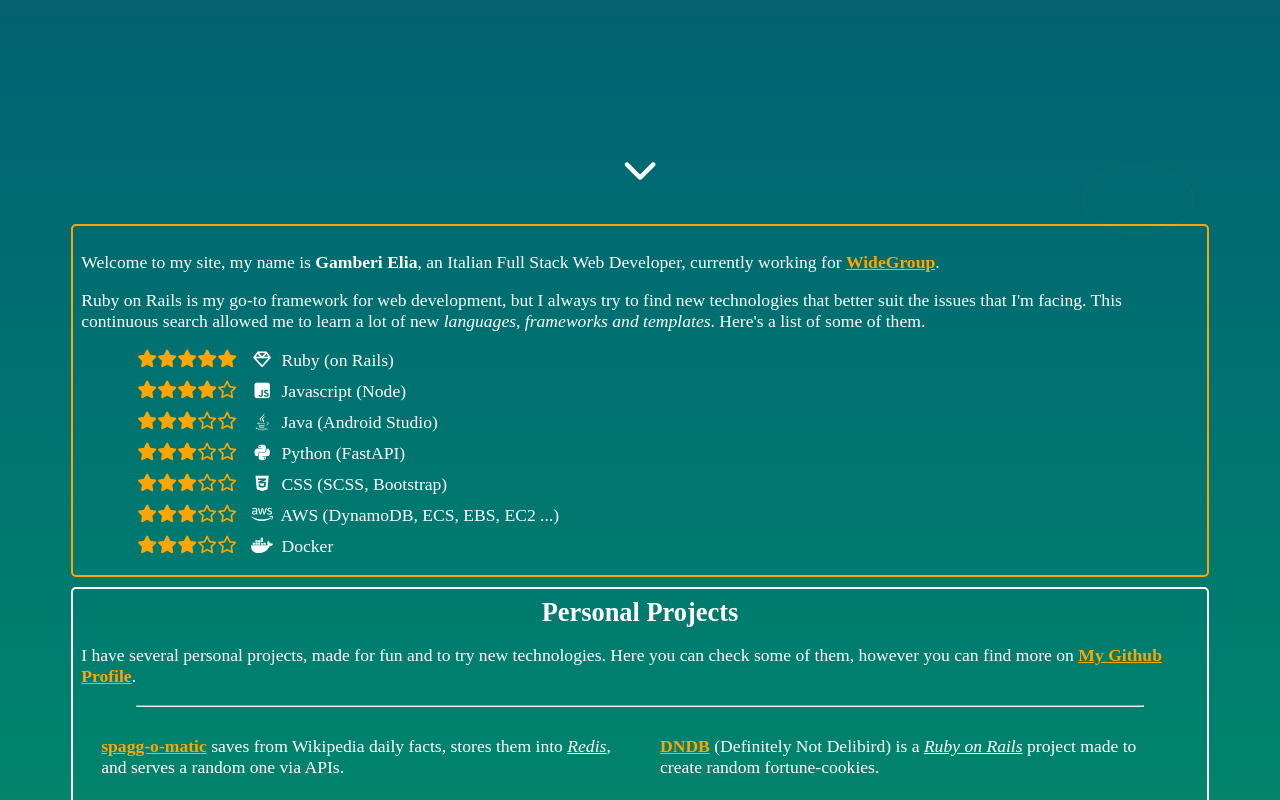
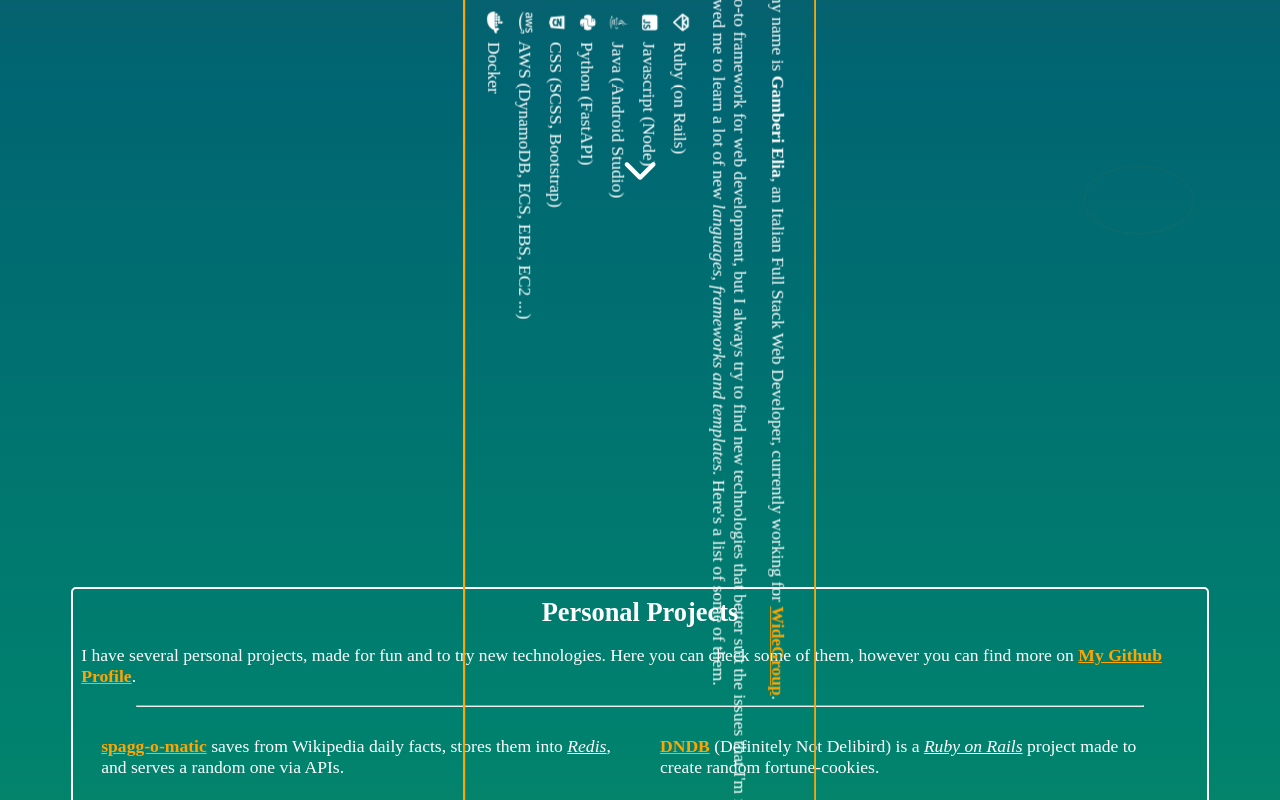
Before and after one commit to Gimbardo/gimbaro.dev, a plain HTML site: page index.html in a window 1280 px wide. In both pictures the pointer is over the element 640 px from the left and 984 px from the top of the page. Shown: the part 584-1384 px from the top of the page. Drawn offline with nearby package versions, Linux system fonts and the light colour scheme.

Commit message:
im a silly guy :)

```diff
--- a/style.css
+++ b/style.css
@@ -130,7 +130,9 @@ cite {
     margin-bottom: 10px;
 }
 
-.card-title {
+.card:hover {
+    transition-duration: 1s;
+    transform: rotate(90deg);
 }
 
 .row {
```
